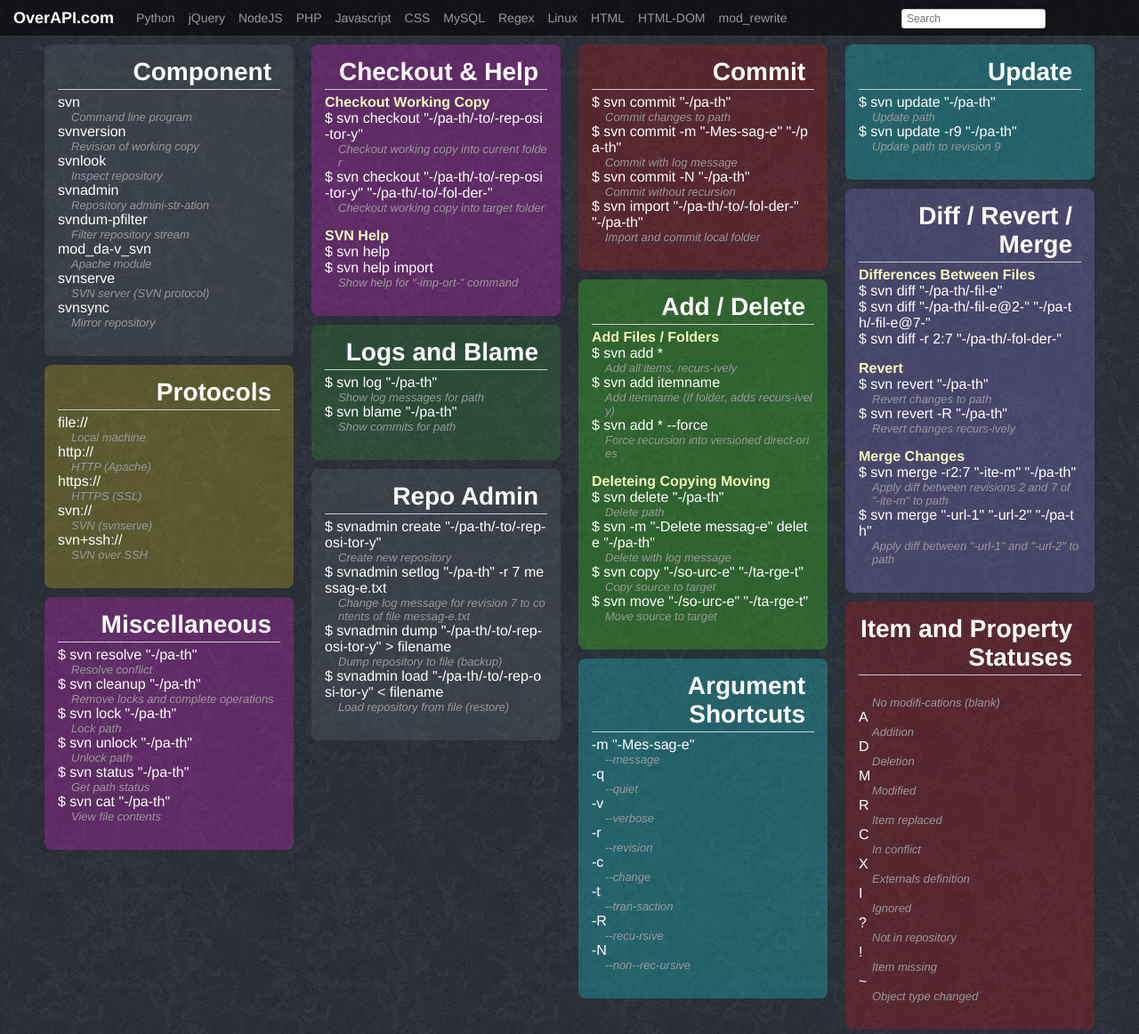
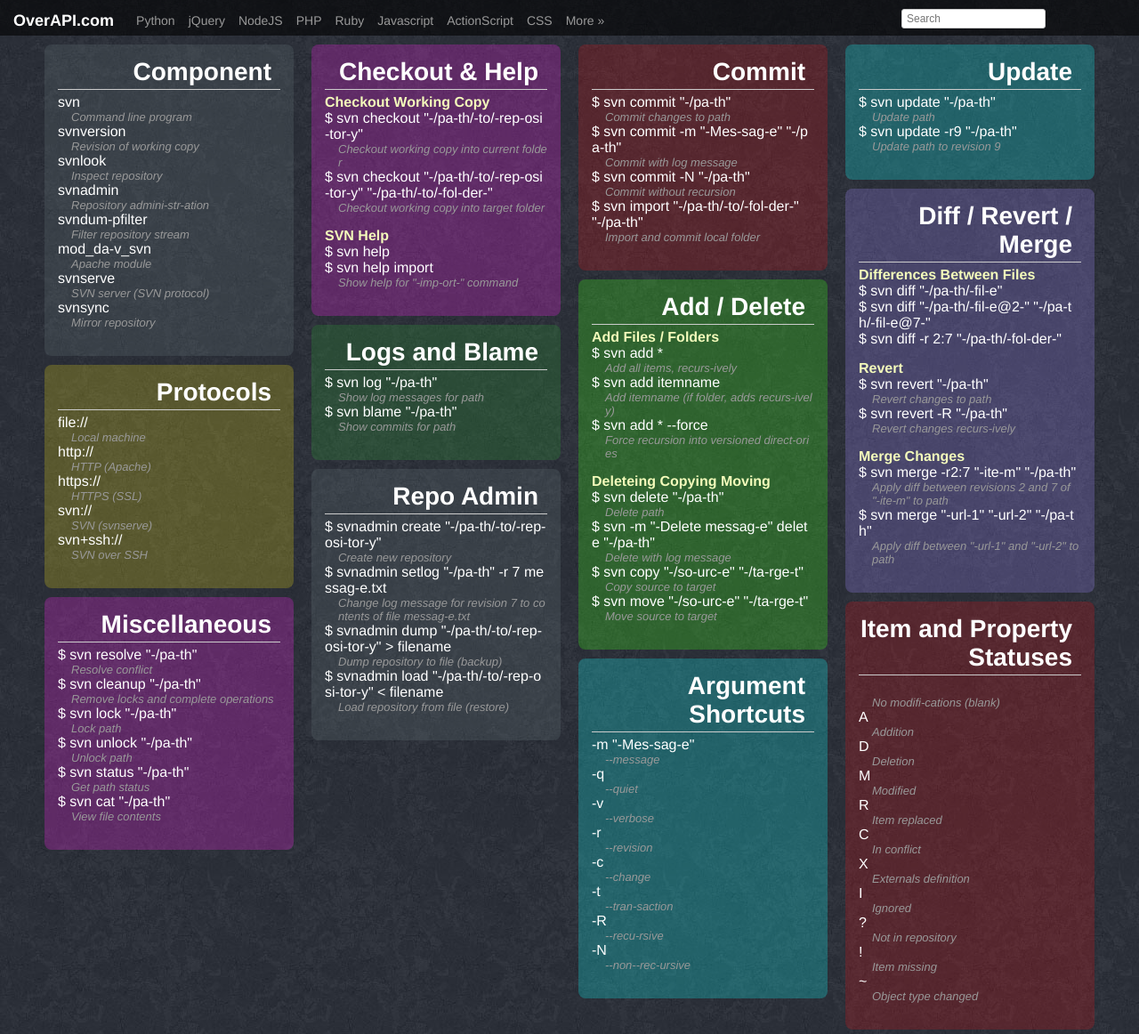
Before and after one commit to code9media/overthecs.github.io, a Jekyll site: the page built from svn.html, in a window 1280 px wide and 1162 px high. Shown: the whole window at 89% size. Built offline with Jekyll 4.4.1, drawn with Linux system fonts in a browser that asks for light colours; Markdown is read by kramdown in place of the engine named in the settings.

Commit message:
nav more link

```diff
--- a/_layouts/default.html
+++ b/_layouts/default.html
@@ -24,14 +24,26 @@
                 <li><a href="/jquery" title="jQuery Cheat Sheet">jQuery</a></li>
                 <li><a href="/nodejs" title="NodeJS Cheat Sheet">NodeJS</a></li>
                 <li><a href="/php" title="PHP Cheat Sheet">PHP</a></li>
+                <li><a href="/ruby" title="Ruby Cheat Sheet">Ruby</a></li>
                 <li><a href="/javascript" title="Javascript Cheat Sheet">Javascript</a></li>
+                <li><a href="/actionscript" title="ActionScript Cheat Sheet">ActionScript</a></li>
                 <li><a href="/css" title="CSS Cheat Sheet">CSS</a></li>
+                <li id="nav-more">
+                    <div class="more-list-container">
+                        <a href="#more">More &raquo;</a>
+                        <ul id="nav-more-list">
+                            <li><a href="/git" title="Git Cheat Sheet">Git</a></li>
+                            <li><a href="/svn" title="SVN Cheat Sheet">SVN</a></li>
                             <li><a href="/mysql" title="MySQL Cheat Sheet">MySQL</a></li>
                             <li><a href="/regex" title="Regular Expression Cheat Sheet">Regex</a></li>
                             <li><a href="/linux" title="Linux Command Line Cheat Sheet">Linux</a></li>
                             <li><a href="/html" title="HTML Cheat Sheet">HTML</a></li>
                             <li><a href="/html-dom" title="HTML-DOM Cheat Sheet">HTML-DOM</a></li>
                             <li><a href="/mod_rewrite" title="mod_rewrite Cheat Sheet">mod_rewrite</a></li>
+                            <li><a href="/" id="">Even More &raquo;</a></li>
+                        </ul>
+                    </div>
+                </li>
             </ul>
         </div>
 
@@ -154,6 +166,34 @@
                         $(this).parent().addClass('active')
                     }
                 });
+
+                //导航的更多链接
+                $('#nav-more').click(function(e){
+                    e.preventDefault();
+                    $('#nav-more-list').show();
+                    $(this).addClass('on-more');
+                    return false;
+                });
+                $('body').click(function(e){
+                    $('#nav-more-list').hide();
+                    $('#nav-more').removeClass('on-more');
+                });
+
+                //自适应大小
+                var adjustmentNavlist = function(){
+                    var navlistWidth = $('#navlist').width();
+                    var windowWidth = $(window).width();
+
+                    if((windowWidth-450) > navlistWidth || $('#navlist>li').length<3){
+                        return true;
+                    }else{
+                        var $item = $('#nav-more').prev();
+                        $item.insertBefore($('#nav-more-list li:first'));
+                        arguments.callee();
+                    }
+                };
+                adjustmentNavlist();
+                $(window).bind('resize',adjustmentNavlist);
             });
         </script>
         <script type="text/javascript" src="http://js.tongji.linezing.com/2871480/tongji.js"></script><noscript><a href="http://www.linezing.com"><img src="http://img.tongji.linezing.com/2871480/tongji.gif"/></a></noscript>
--- a/static/css/default.css
+++ b/static/css/default.css
@@ -47,18 +47,22 @@ body {background:#000 url(/static/images/background.jpg) fixed 100% 100%;font-fa
 .index-item{font-size:18px;margin-bottom:15px;color:#bbb;}
 .index-item a{color:red}
 
-
-#navbar{position:fixed;background:#000;background:rgba(0,0,0,0.6);height:40px;line-height:40px;color:#999;width:100%;filter:alpha(opacity=60);z-index:100;}
+#navbar{position:fixed;background:#000;background:rgba(0,0,0,0.6);height:40px;line-height:32px;color:#999;width:100%;filter:alpha(opacity=60);z-index:100;}
 #navbar a{color:#999;text-decoration:none;font-size:14px;}
 #navbar a:visited{color:#999;}
 #navbar a:hover{color:#fff;}
-#navbar a#logo{color:#fff;font-size:18px;font-weight:bold;float:left;margin-right:20px;margin-left:15px;}
-#navlist{float:left;}
+#navbar a#logo{color:#fff;font-size:18px;font-weight:bold;float:left;margin-right:20px;margin-left:15px;margin-top:7px;}
+#navlist{float:left;margin-top:7px;}
 .nav li{float:left;margin-right:5px;padding:0 5px;}
 .nav li a{display:block;}
 #navlist li.active a{font-size:15px;font-weight:bold;color:#fff;}
 #searchApi{border:1px solid #ccc;border-radius:3px;font-size:12px;padding:3px 5px;width:150px;}
 
+.more-list-container{position:relative;width:240px;}
+.on-more .more-list-container{border:1px solid #333;background:#000}
+#nav-more-list{display:none;overflow:hidden;zoom:1}
+#nav-more-list li{float:left;width:100px;}
+#nav-more{position:relative;}
 
 .content{padding-top:45px;margin:0 auto;}
 .board{border-radius:8px;margin:5px 8px;padding:15px;width:200px;color:#fff;}
```
Lines whose indentation alone changed are shown as unchanged.
